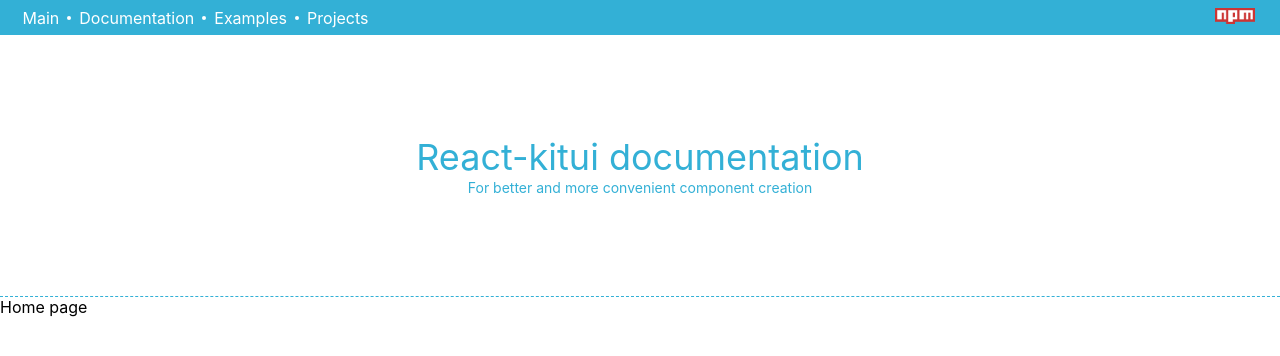
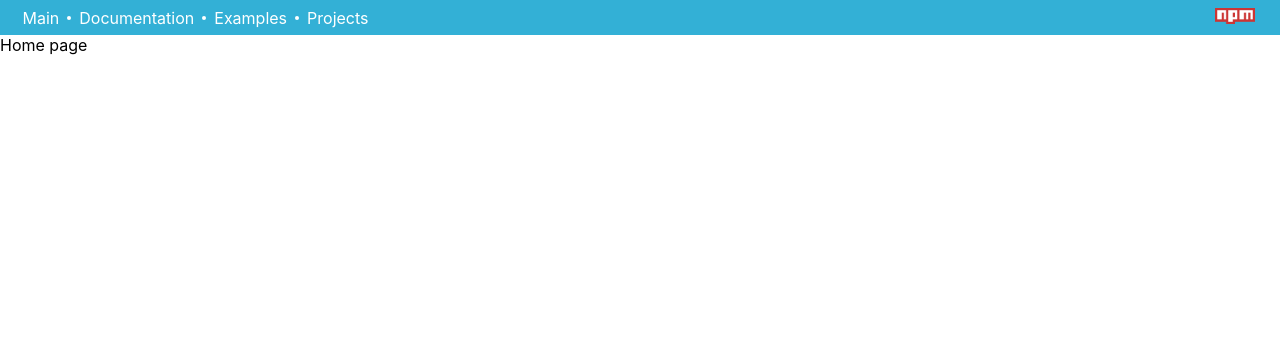
Before and after one commit to klauza/r-kitui-npm-package, a React (Create React App) app in the folder example/: page /#/ in a window 1280 px wide. Shown: the top 356 px of the page. Built offline with nearby package versions, Linux system fonts and the light colour scheme.

Commit message:
notFound comp implementation

```diff
--- a/example/src/App.tsx
+++ b/example/src/App.tsx
@@ -1,27 +1,28 @@
 import React, { Component } from 'react';
-import { HashRouter, Route } from 'react-router-dom';
-import styled from 'styled-components';
+import { HashRouter, Route, Switch } from 'react-router-dom';
+
 import Navbar from './Navbar';
-import Hero from './Hero';
+import Home from './Home';
 import Documentation from './Documentation';
-import Home from './Home';
+import { PageNotFound } from './reactComponentLib';
 
-const Content = styled.div`
-  width: 100%;
-  height: 100%;
-`;
+
 
 class App extends Component {
+
+
   render() {
+
+    const NotFound = () => (<PageNotFound style={{marginTop:"50px"}} text="Page not found" />);
+
     return (
       <HashRouter basename='/'>
-        <Content>
-          <Navbar />
-          <Hero />
-
+      <Navbar />
+        <Switch>
           <Route exact path="/" component={Home} />
           <Route path="/docs" component={Documentation} />
-        </Content>
+          <Route component={NotFound} />
+        </Switch>
       </HashRouter>
     );
   }
--- a/example/src/Documentation.js
+++ b/example/src/Documentation.js
@@ -1,5 +1,6 @@
 import React, {Fragment} from 'react';
 import styled from 'styled-components';
+import Hero from './Hero';
 import { TestComponent, JustButton, NormalButton, NormalButtonWithProps } from './reactComponentLib';
 
 const TheBtn = styled(NormalButton)`
@@ -10,6 +11,7 @@ const TheBtn = styled(NormalButton)`
 const Documentation = () => {
   return (
     <Fragment>
+      <Hero />
       <TestComponent text="Styled Component from React library" />
       <TheBtn text="btn"/>
       <JustButton width="200px" />
```
Also changed, not shown: 1 other file (tests, documents, lock files or other folders).
